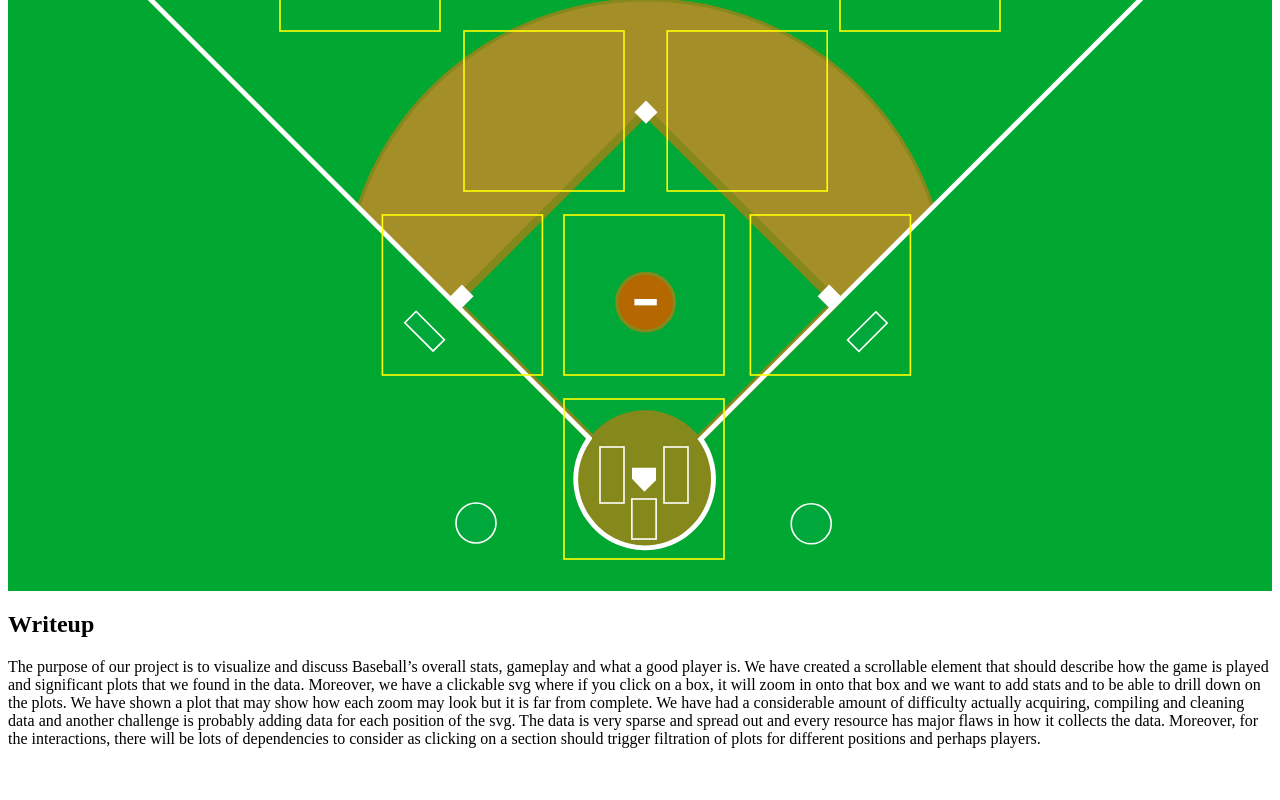
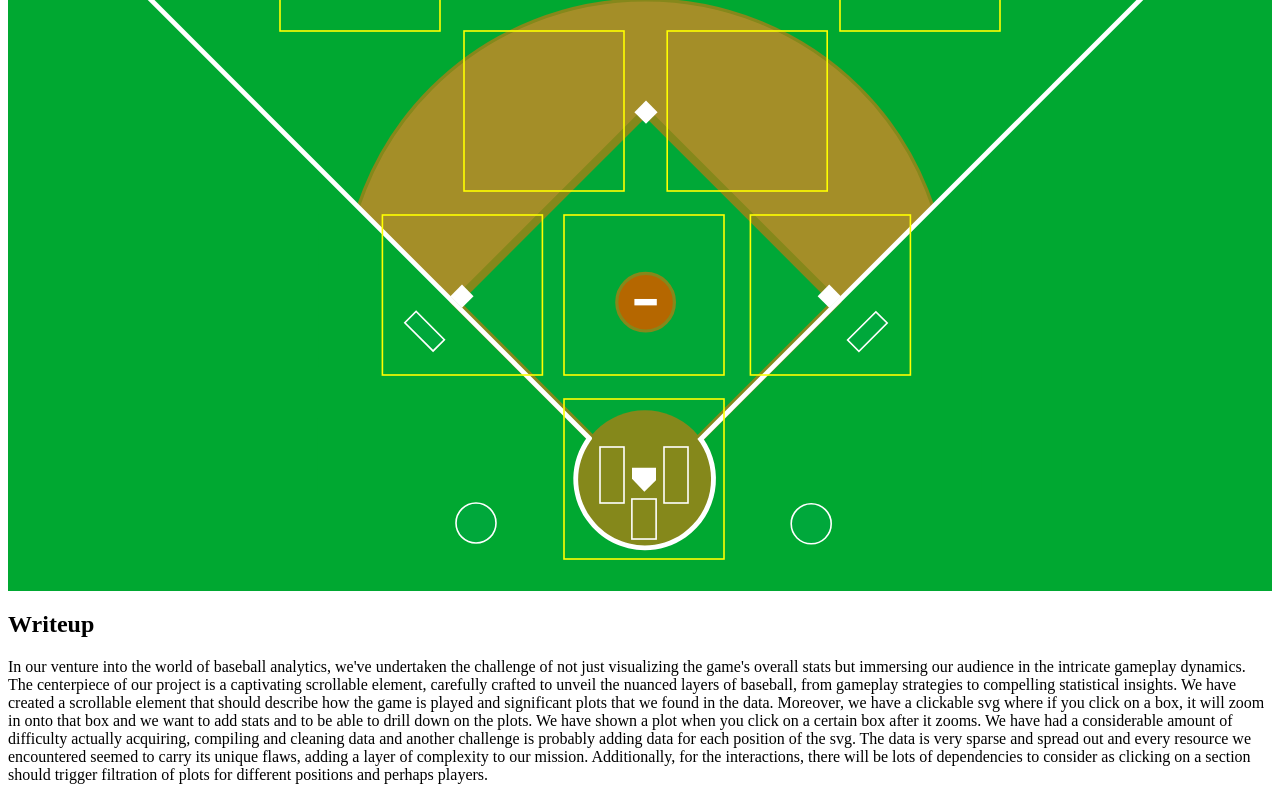
Before and after one commit to BillWang04/Baseball_Stats, a SvelteKit app: page / in a window 1280 px wide. Shown: the part 642-1442 px from the top of the page. Before the commit the page ends 1406 px from the top, so only its background shows below. Built offline with nearby package versions, Linux system fonts and the light colour scheme.

Commit message:
Write up

```diff
--- a/src/routes/+page.svelte
+++ b/src/routes/+page.svelte
@@ -12,7 +12,7 @@
 <main>
   <h2>Writeup</h2>
   <p>
-    The purpose of our project is to visualize and discuss Baseball’s overall stats, gameplay and what a good player is. We have created a scrollable element that should describe how the game is played and significant plots that we found in the data. Moreover, we have a clickable svg where if you click on a box, it will zoom in onto that box and we want to add stats and to be able to drill down on the plots. We have shown a plot that may show how each zoom may look but it is far from complete. We have had a considerable amount of difficulty  actually acquiring, compiling and cleaning data and another challenge  is probably adding data for each position of the svg. The data is very sparse and spread out and every resource has major flaws in how it collects the data. Moreover, for the interactions, there will be lots of dependencies to consider as clicking on a section should trigger filtration of plots for different positions and perhaps players.
+    In our venture into the world of baseball analytics, we've undertaken the challenge of not just visualizing the game's overall stats but immersing our audience in the intricate gameplay dynamics. The centerpiece of our project is a captivating scrollable element, carefully crafted to unveil the nuanced layers of baseball, from gameplay strategies to compelling statistical insights. We have created a scrollable element that should describe how the game is played and significant plots that we found in the data. Moreover, we have a clickable svg where if you click on a box, it will zoom in onto that box and we want to add stats and to be able to drill down on the plots. We have shown a plot when you click on a certain box after it zooms. We have had a considerable amount of difficulty actually acquiring, compiling and cleaning data and another challenge is probably adding data for each position of the svg. The data is very sparse and spread out and every resource we encountered seemed to carry its unique flaws, adding a layer of complexity to our mission. Additionally, for the interactions, there will be lots of dependencies to consider as clicking on a section should trigger filtration of plots for different positions and perhaps players.
   </p>
 </main>
 <style>
```
